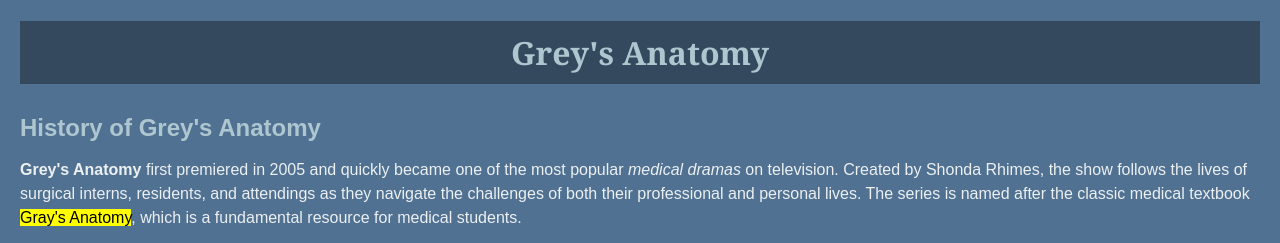
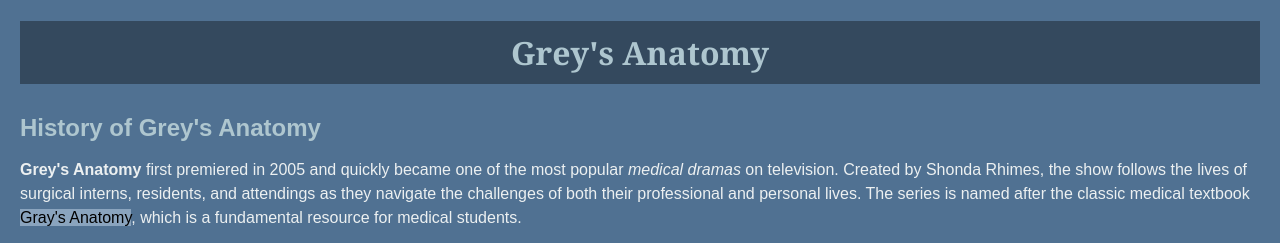
Before and after one commit to svndrxi/Web101Quiz1, a plain HTML site: page index.html in a window 1280 px wide. Shown: the top 243 px of the page. Drawn offline with Linux system fonts and the light colour scheme; files whose address does not match are found by name.

Commit message:
Update index.html

```diff
--- a/index.html
+++ b/index.html
@@ -14,7 +14,7 @@
         History of Grey's Anatomy
         </h2>
         <p style="font-family: Arial, sans-serif; color: #ecf0f1; font-size: 16px; line-height: 1.5;">
-        <b>Grey's Anatomy</b> first premiered in 2005 and quickly became one of the most popular <i>medical dramas</i> on television. Created by Shonda Rhimes, the show follows the lives of surgical interns, residents, and attendings as they navigate the challenges of both their professional and personal lives. The series is named after the classic medical textbook <mark>Gray's Anatomy</mark>, which is a fundamental resource for medical students.
+        <b>Grey's Anatomy</b> first premiered in 2005 and quickly became one of the most popular <i>medical dramas</i> on television. Created by Shonda Rhimes, the show follows the lives of surgical interns, residents, and attendings as they navigate the challenges of both their professional and personal lives. The series is named after the classic medical textbook <mark style="background-color: #8AA4BE;">Gray's Anatomy</mark>, which is a fundamental resource for medical students.
         </p>
 
         <p style="font-family: Arial, sans-serif; color: #ecf0f1; font-size: 16px; line-height: 1.5;">
```
